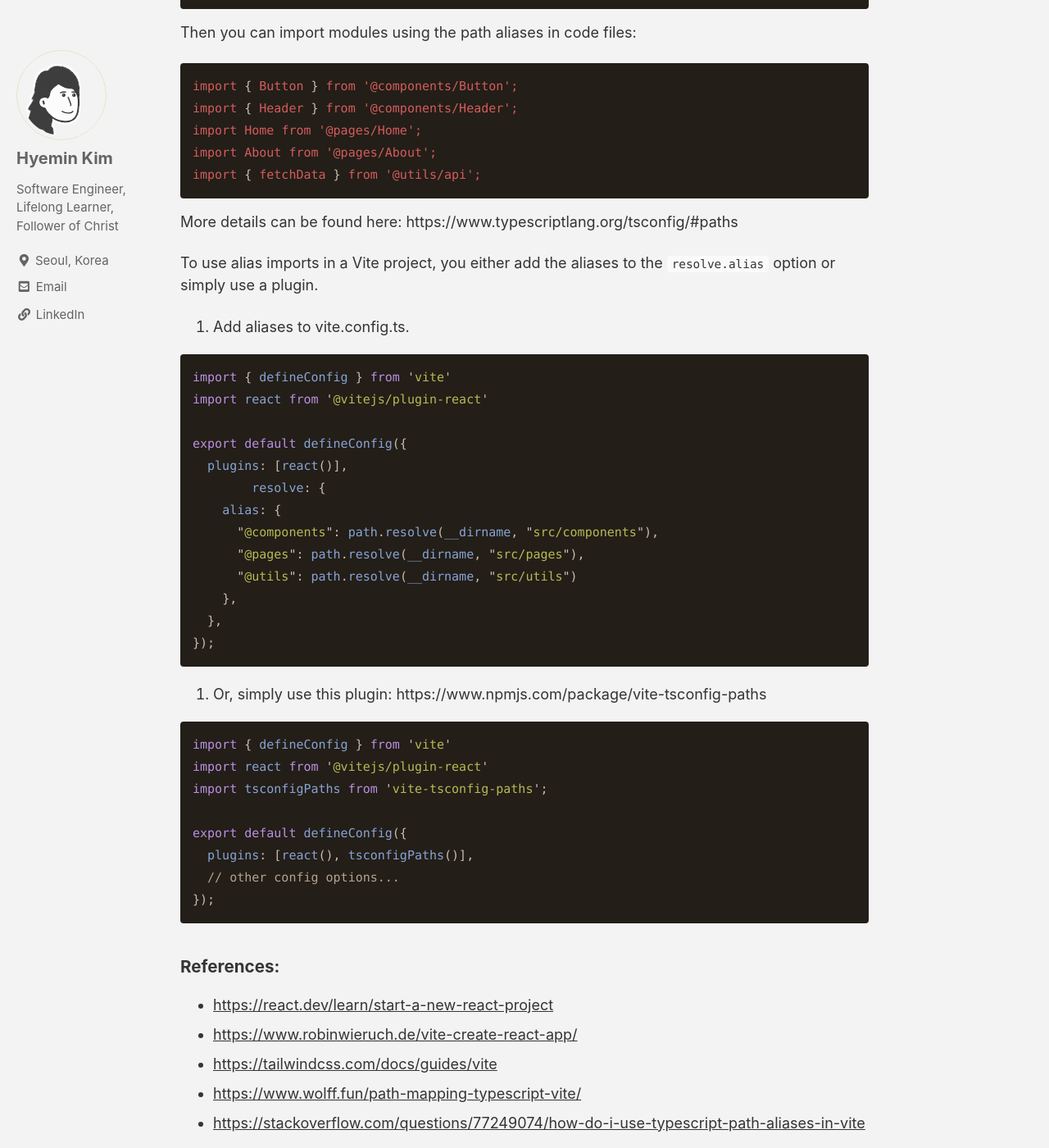
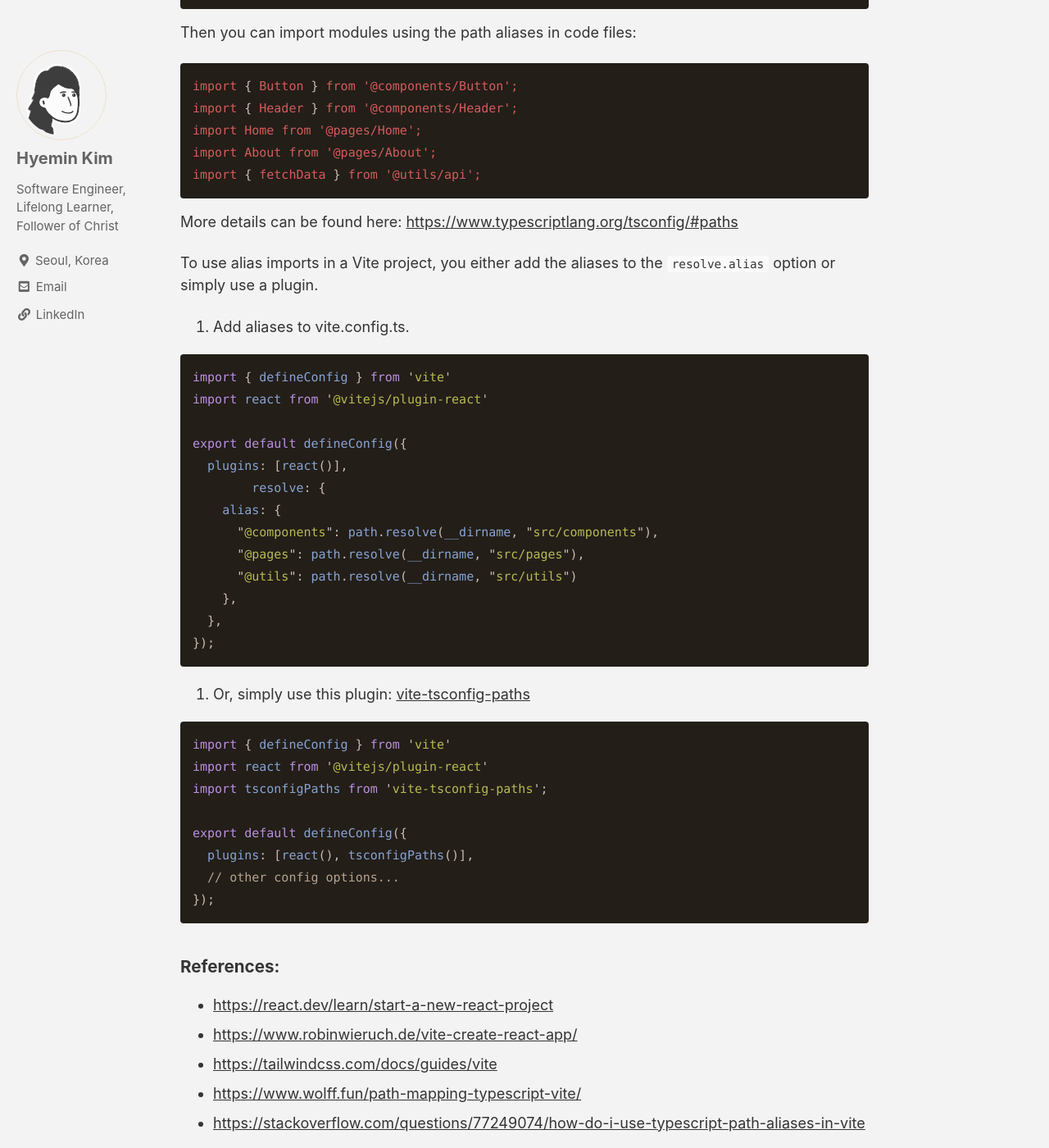
Before and after one commit to hkim-dev/hkim-dev.github.io, a Jekyll site: the page built from _posts/2024-05-11-Migration Guide to Vite from CRA.md, in a window 1280 px wide and 1400 px high, scrolled down 4320 px. Shown: the whole window at 82% size. Built offline with Jekyll 4.4.1, drawn with Linux system fonts in a browser that asks for light colours; cached includes are drawn as plain includes; emoji names are drawn with the system emoji font; comment, search, counter and statistics services are not loaded; some of the changed text lies outside the part shown.

Commit message:
link issues fixed

````diff
--- a/_posts/2024-05-11-Migration Guide to Vite from CRA.md
+++ b/_posts/2024-05-11-Migration Guide to Vite from CRA.md
@@ -46,7 +46,7 @@ For more information on Vite plugins, visit: [Vite Plugins Documentation](https:
 
 4. Move `index.html` to the root directory.
 
-CRA uses public/index.html for the default entry point, while Vite looks for the file in the root directory.
+CRA uses `public/index.html` for the default entry point, while Vite looks for the file in the root directory.
 
 ```bash
 mv public/index.html .
@@ -161,7 +161,7 @@ import About from '@pages/About';
 import { fetchData } from '@utils/api';
 ```
 
-More details can be found here: https://www.typescriptlang.org/tsconfig/#paths
+More details can be found here: <https://www.typescriptlang.org/tsconfig/#paths>
 
 To use alias imports in a Vite project, you either add the aliases to the `resolve.alias` option or simply use a plugin.
 
````
Also changed, not shown: other parts of _posts/2024-05-11-Migration Guide to Vite from CRA.md (+1 -1 lines).
